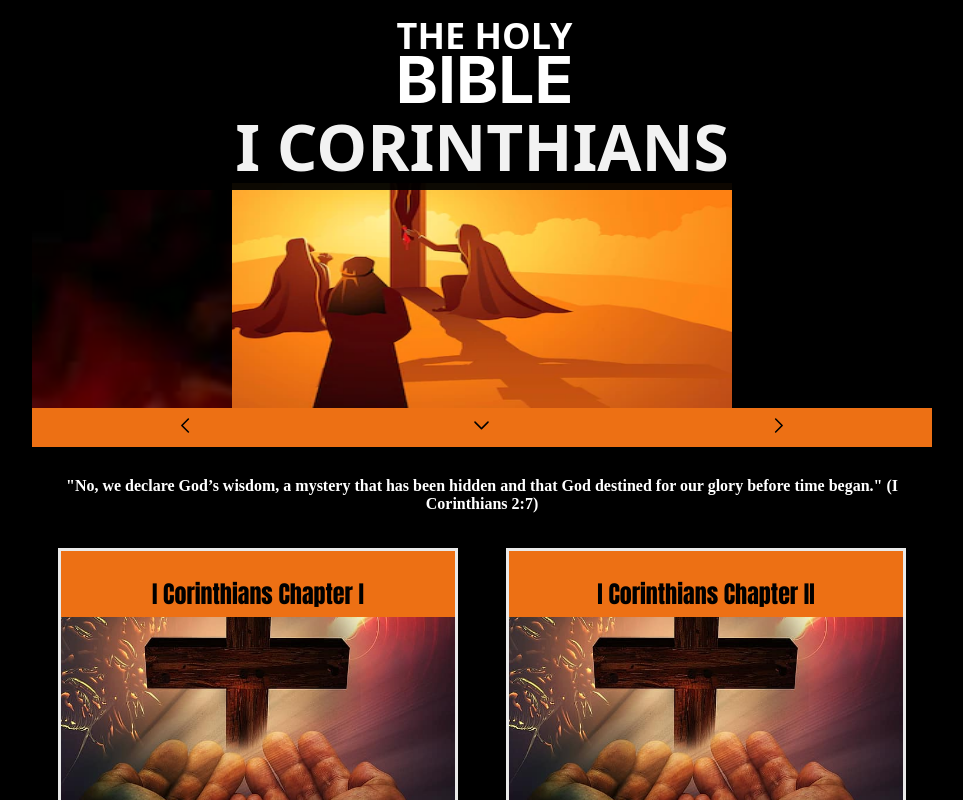
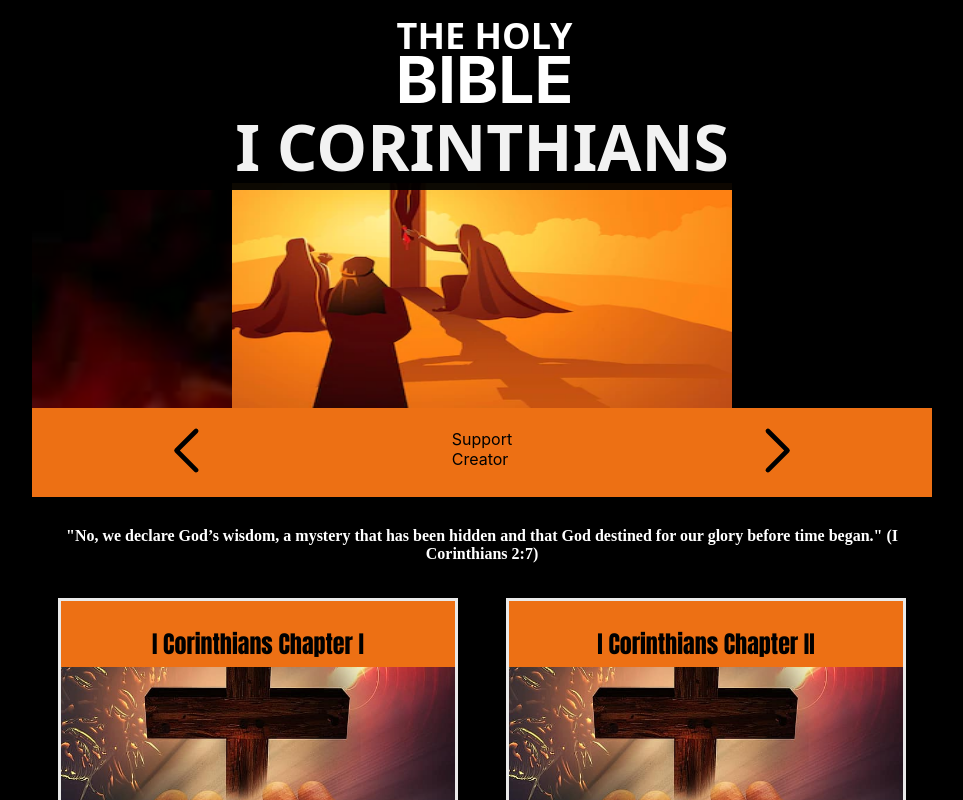
Before and after one commit to jnutt367/first_corinthians, a Next.js app: page / in a window 1280 px wide. Shown: the top 800 px of the page, without its empty margins (158-1121 px from the left). Built offline with nearby package versions, Linux system fonts and the light colour scheme.

Commit message:
Update index.js

```diff
--- a/pages/index.js
+++ b/pages/index.js
@@ -6,7 +6,7 @@ export default function Home() {
   return (
     <div className={styles.container}>
       <Head>
-        <title>Create Next App</title>
+        <title>Paul's first Letter to the Church in Corinth</title>
         <meta name="description" content="Generated by create next app" />
         <link rel="icon" href="/favicon.ico" />
       </Head>
@@ -36,28 +36,25 @@ export default function Home() {
              <Image
                                 src="/chevron-left.svg"
                                 alt="Jesus"
-                                 height={25}
-                                width={25}
+                                 height={75}
+                                width={75}
                                 priority
                               />
        </a>
 
-         <a href="#PayPalButton">
-            <Image
-                                src="/chevron-down.svg"
-                                alt="Jesus"
-                                 height={25}
-                                width={25}
-                                priority
-                              />
 
-        </a>
+        <a href="https://gofund.me/a2b590af">
+             <p className={styles.donate}>
+               Support <br />
+                  Creator
+               </p>
+       </a>
          <a href="https://second-corinthians.vercel.app/">
            <Image
                                 src="/chevron-right.svg"
                                 alt="Jesus"
-                                 height={25}
-                                width={25}
+                                 height={75}
+                                width={75}
                                 priority
                               />
 
```
